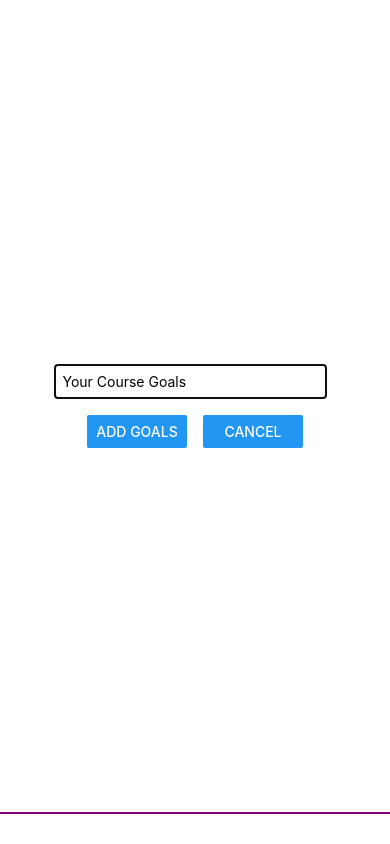
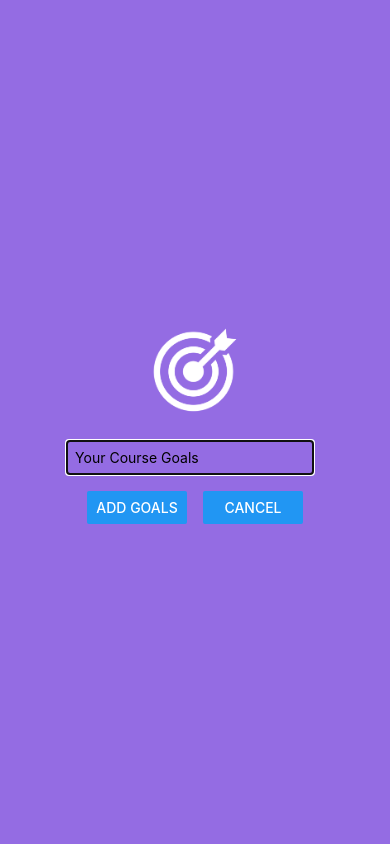
Before and after one commit to developerthetnaingaung/goals-app, a React Native app: screen / in a window 390 px wide. Both pictures are taken after a click on the button "ADD TO GOALS". Built offline with nearby package versions, Linux system fonts and the light colour scheme.

Commit message:
add image

```diff
--- a/components/GoalsInput.js
+++ b/components/GoalsInput.js
@@ -1,6 +1,13 @@
 import React from "react";
 import { useState } from "react";
-import { View, TextInput, StyleSheet, Button, Modal } from "react-native";
+import {
+  View,
+  TextInput,
+  StyleSheet,
+  Button,
+  Modal,
+  Image,
+} from "react-native";
 
 const GoalsInput = (props) => {
   const [enterGoalsText, setEnterGoalsText] = useState("");
@@ -17,6 +24,10 @@
   return (
     <Modal visible={props.visible} animationType="slide">
       <View style={styles.inputContainer}>
+        <Image
+          style={styles.image}
+          source={require("../assets/images/goal.png")}
+        />
         <TextInput
           style={styles.TextInput}
           placeholder="Your Course Goals"
@@ -43,9 +54,13 @@
     flex: 1,
     justifyContent: "center",
     alignItems: "center",
-    marginBottom: 30,
-    borderBottomWidth: 2,
-    borderBottomColor: "purple",
+    padding: 18,
+    backgroundColor: "#946CE3",
+  },
+  image: {
+    width: 100,
+    height: 100,
+    marginBottom: 20,
   },
   TextInput: {
     width: "70%",
--- a/components/GoalsItem.js
+++ b/components/GoalsItem.js
@@ -18,9 +18,9 @@
 
 const styles = StyleSheet.create({
   goalsItem: {
-    margin: 9,
-    borderRadius: 18,
-    backgroundColor: "purple",
+    marginTop: 20,
+    borderRadius: 10,
+    backgroundColor: "#946CE3",
   },
   goalText: {
     color: "white",
```
Also changed, not shown: assets/images/goal.png (added).
